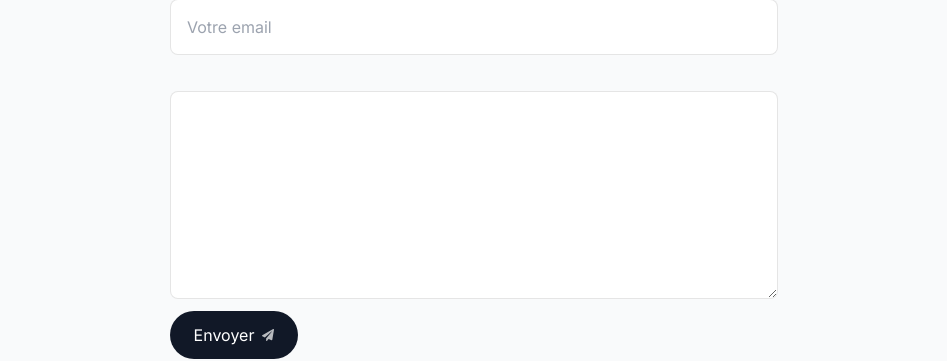
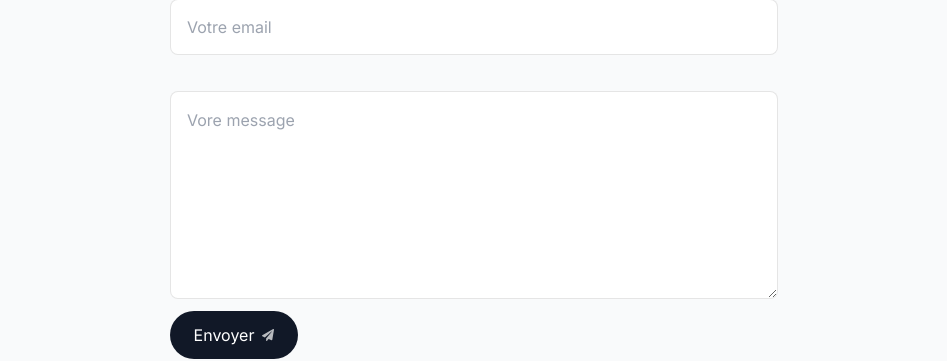
Before and after one commit to Illuminaxx/react-new-portfolio, a Next.js app: page / in a window 1280 px wide. Shown: the part 4115-4476 px from the top of the page, without its empty margins (166-1113 px from the left). Built offline with nearby package versions, Linux system fonts and the light colour scheme; no server answers.

Commit message:
⬆️ Upgrade dependencies

```diff
--- a/components/contact.tsx
+++ b/components/contact.tsx
@@ -65,6 +65,7 @@ export default function Contact() {
 					className="h-52 my-3 rounded-lg borderBlack p-4 dark:bg-white dark:bg-opacity-80 dark:focus:bg-opacity-100 transition-all dark:outlin-none"
 					name="message"
 					id="message"
+					placeholder="Vore message"
 					required
 					maxLength={5000}
 				/>
--- a/package.json
+++ b/package.json
@@ -11,12 +11,12 @@
   "dependencies": {
     "@react-email/components": "^0.0.7",
     "@react-email/tailwind": "^0.0.9",
-    "@types/node": "20.8.7",
+    "@types/node": "20.8.8",
     "@types/react": "18.2.29",
     "@types/react-dom": "18.2.14",
     "autoprefixer": "10.4.16",
     "clsx": "^2.0.0",
-    "eslint": "8.51.0",
+    "eslint": "8.52.0",
     "eslint-config-next": "13.5.6",
     "framer-motion": "^10.16.4",
     "next": "^13.4.8",
```
Also changed, not shown: 1 other file (tests, documents, lock files or other folders).
